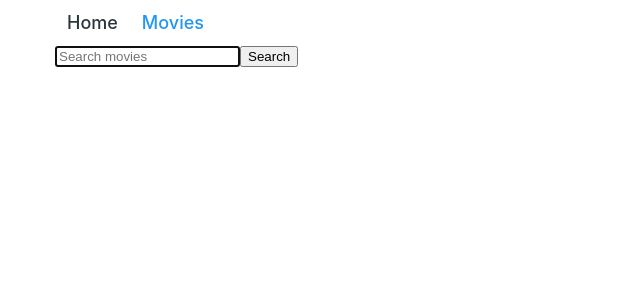
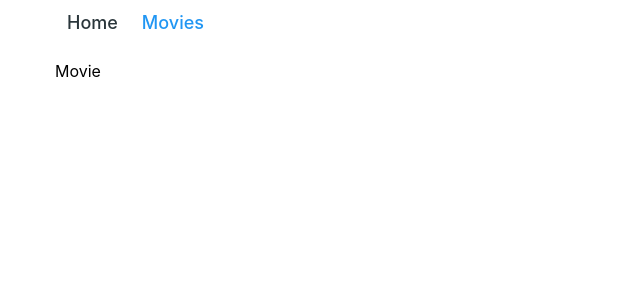
Before and after one commit to Alona-Isko/goit-react-hw-05-movies, a React (Create React App) app: page /movies/1 in a window 1280 px wide. Shown: the top 300 px of the page, without its empty margins (0-640 px from the left). Built offline with nearby package versions, Linux system fonts and the light colour scheme; the HTML template or start-up script is replaced by a standard one.

Commit message:
use route match

```diff
--- a/src/App.js
+++ b/src/App.js
@@ -6,6 +6,7 @@ import Navigation from './components/Navigation/Navigation';
 
 import HomePage from './views/HomePage';
 import MoviesPage from './views/MoviesPage';
+import MovieDetailsPage from './views/MovieDetailsPage';
 import NotFoundPage from './views/NotFoundPage';
 
 
@@ -19,8 +20,12 @@ export default function App() {
           <HomePage />
         </Route>
 
-        <Route path="/movies">
+        <Route path="/movies" exact>
           <MoviesPage />
+        </Route>
+
+        <Route path="/movies/:movieId">
+          <MovieDetailsPage />
         </Route>
 
         <Route>
--- a/src/components/MoviesList/MoviesList.js
+++ b/src/components/MoviesList/MoviesList.js
@@ -1,12 +1,15 @@
+import { Link, useRouteMatch } from "react-router-dom";
 // import PropTypes from 'prop-types';
 
 export default function MoviesList({ data }) {
+    const { url } = useRouteMatch();
+
     return (
         <ul>
-            {data.map(movie => {
+            {data && data.map(movie => {
                 return (
                     <li key={movie.id}>
-                        <p>{movie.title}</p>
+                        <Link to={`${url}/${movie.id}`}>{movie.title}</Link>
                     </li>
             )})
             }
--- /dev/null
+++ b/src/views/MovieDetailsPage.js
@@ -0,0 +1,8 @@
+
+export default function MovieDetailsPage() {
+    return (
+        <>
+            <p>Movie</p>
+        </>
+    )
+};
```
